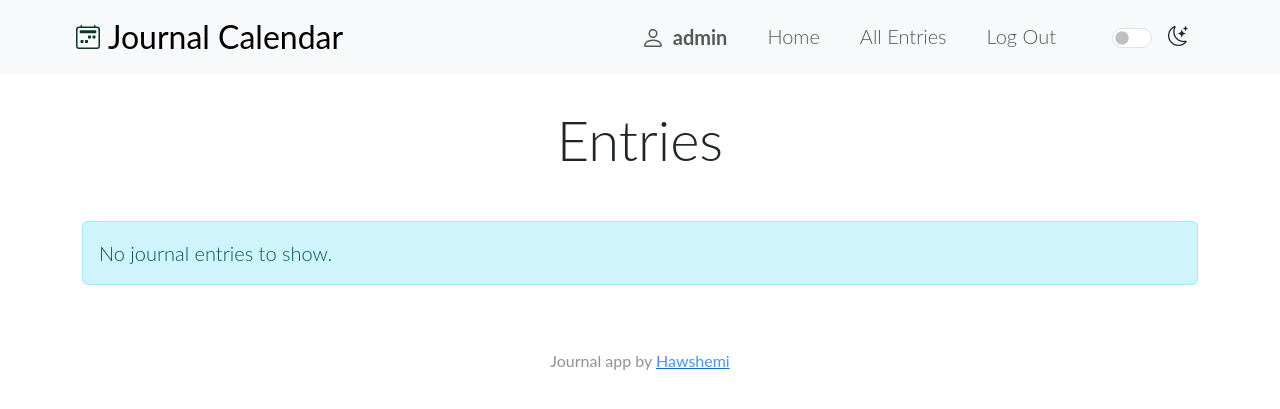
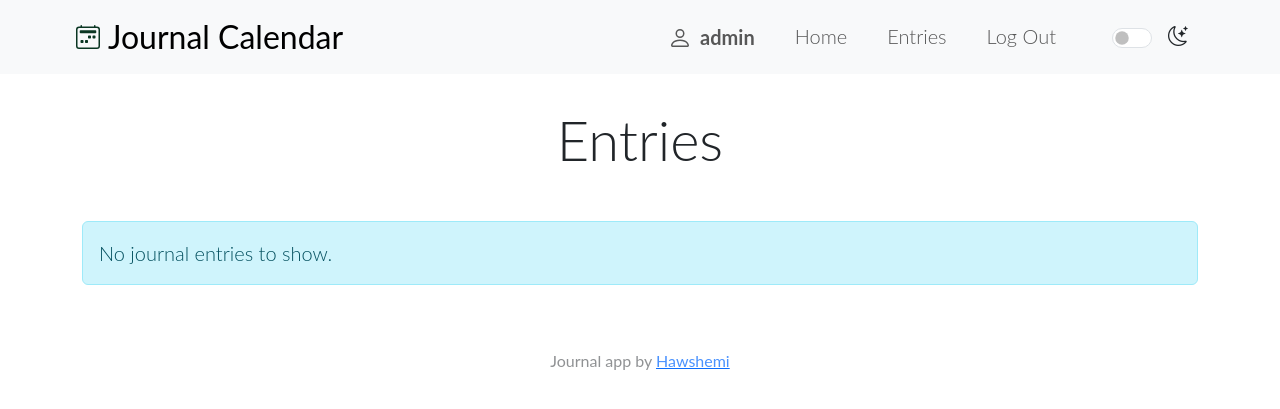
Before and after one commit to hawshemi/JournalCalendar, a Django app: page /all_entries in a window 1280 px wide. Shown: the top 409 px of the page. Run offline with Django 4.2, Linux system fonts and the light colour scheme; a user stored in the database is signed in; data comes from the database, SQL or seed files in the repository.

Commit message:
Update layout.html

```diff
--- a/journal/templates/journal/layout.html
+++ b/journal/templates/journal/layout.html
@@ -47,7 +47,7 @@
                 <a class="nav-link" href="{% url 'index' %}">Home</a>
               </li>
               <li class="nav-item">
-                <a class="nav-link" href="{% url 'all_entries' %}">All Entries</a>
+                <a class="nav-link" href="{% url 'all_entries' %}">Entries</a>
               </li>
               {% if user.is_authenticated %}
               <li class="nav-item">
```
